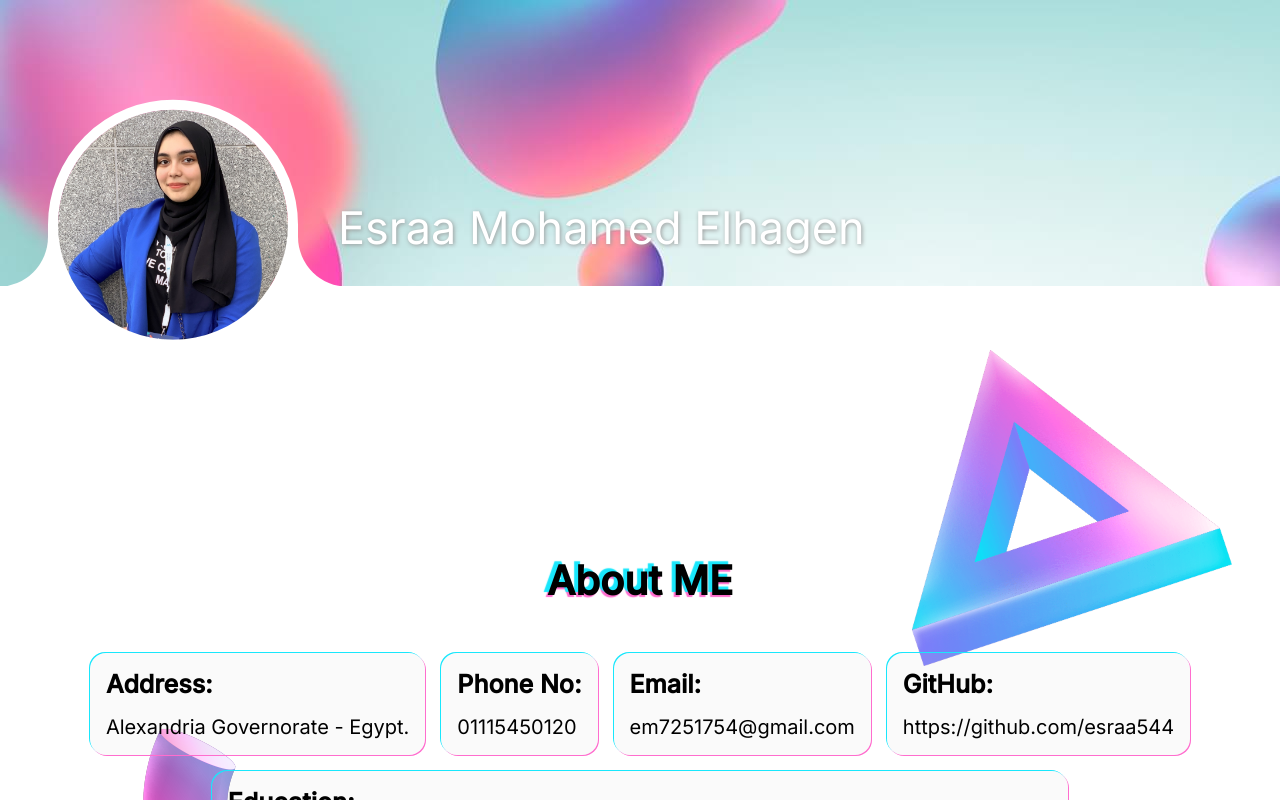
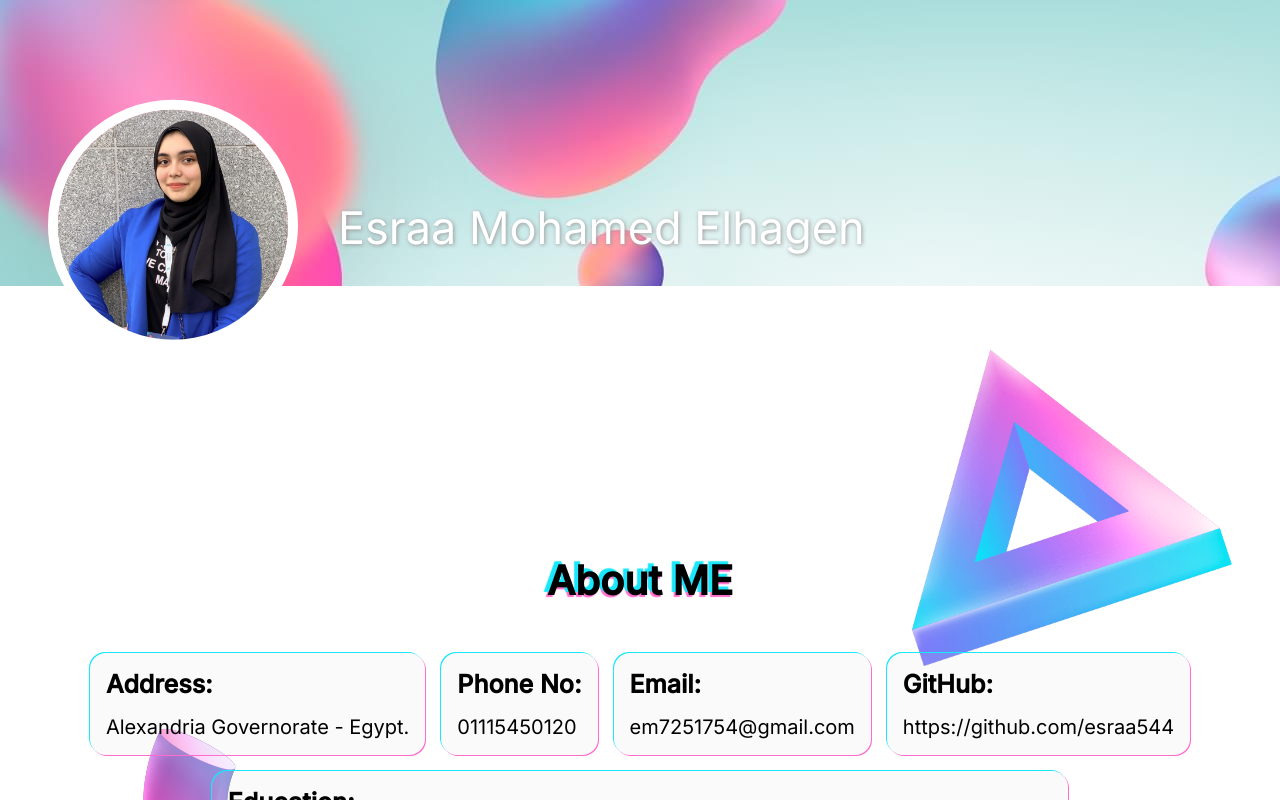
Before and after one commit to esraa544/Personal_CV, a plain HTML site: page index.html in a window 1280 px wide. Shown: the top 800 px of the page. Drawn offline with nearby package versions, Linux system fonts and the light colour scheme; some packages are replaced by stand-ins of ours; a script that the page names is missing.

Commit message:
Update style.css

```diff
--- a/assets/style.css
+++ b/assets/style.css
@@ -170,30 +170,6 @@ header .personal_photo img{
     border: 10px solid #fff;
     border-radius: 50%;
     /* box-shadow: 0px 0px 5px #ccc; */
-}
-header .personal_photo::before{
-    position: absolute;
-    content: " ";
-    left: -50px;
-    top: 48%;
-    width: 50px;
-    height: 65px;
-    border-radius: 0px 0px 55px 0px;
-    background-color: transparent;
-    box-shadow: 17px 14px 0 12px #fff;
-    z-index: -1;
-}
-header .personal_photo::after{
-    position: absolute;
-    content: " ";
-    right: -50px;
-    top: 48%;
-    width: 50px;
-    height: 65px;
-    border-radius: 0px 0px 0px 55px;
-    background-color: transparent;
-    box-shadow: -17px 14px 0 12px #fff;
-    z-index: -1;
 }
 header h1{
     color: #fff;
```
